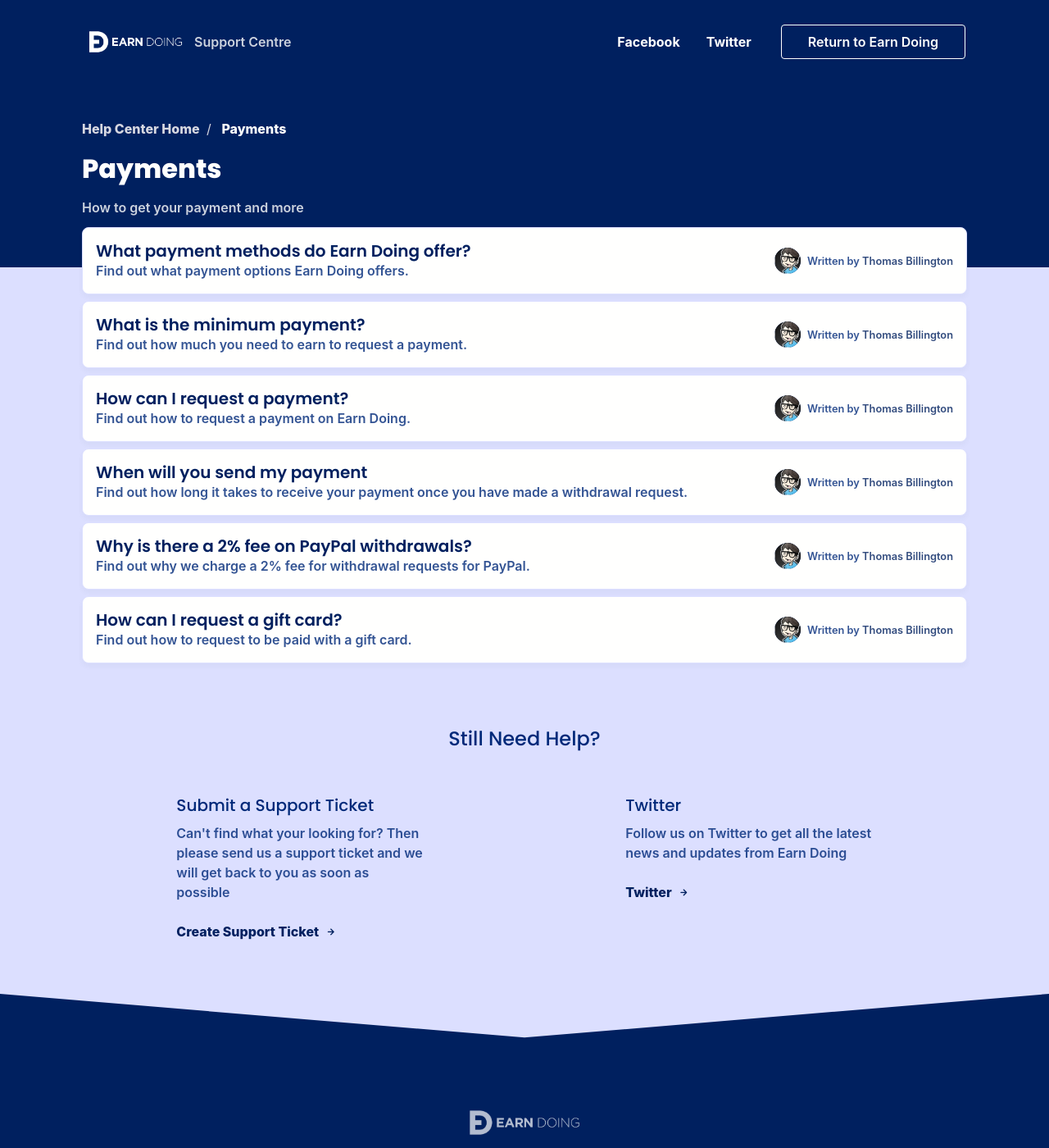
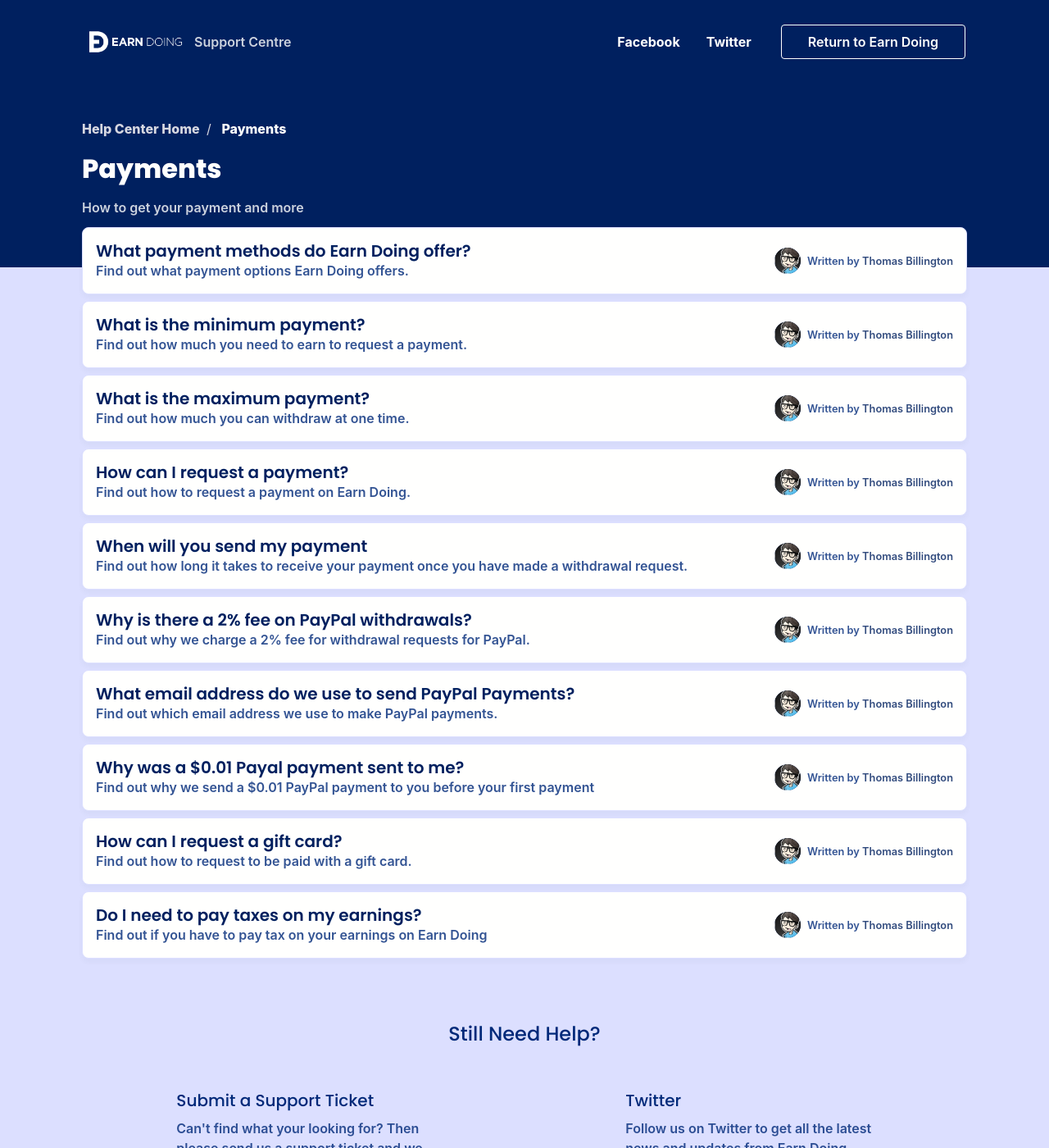
Before and after one commit to TomBillingtonUK/earndoing.github.io, a Jekyll site: the page built from payments.html, in a window 1280 px wide and 1400 px high. Shown: the whole window at 82% size. Built offline with Jekyll 4.4.1, drawn with Linux system fonts in a browser that asks for light colours; nearby versions of some CDN libraries; some web fonts are replaced; comment, search, counter and statistics services are not loaded.

Commit message:
Completed Payments Section for Now

````diff
--- a/_data/category_list.yml
+++ b/_data/category_list.yml
@@ -10,7 +10,7 @@
 payments:
   name: Payments
   description: How to get your payment and more
-  size: 6
+  size: 10
 referrals:
   name: Referrals
   description: Find out more information about direct and rented referrals
@@ -18,4 +18,4 @@
 contests:
   name: Contests
   description: Find out about the contests and promotions we run on Earn Doing
-  size: 1
+  size: 2
--- /dev/null
+++ b/_posts/payments/2020-06-30-maximum-payment.md
@@ -0,0 +1,18 @@
+---
+layout: post
+title: "What is the maximum payment?"
+date: 2020-06-29 00:00:00 -0000
+category: payments
+author: tom
+short-description: Find out how much you can withdraw at one time.
+---
+
+-----
+
+# What is the maximum payment?
+
+Due to limitations in the script Earn Doing runs on there is a maximum payment limit of $999.00 per request.
+
+If you are wondering how to request a payment, please visit the following help articles:
+
+[How to request a payment?](/payments/request-payment)
--- /dev/null
+++ b/_posts/payments/2020-06-30-paypal-address.md
@@ -0,0 +1,18 @@
+---
+layout: post
+title: "What email address do we use to send PayPal Payments?"
+date: 2020-06-25 00:00:00 -0000
+category: payments
+author: tom
+short-description: Find out which email address we use to make PayPal payments.
+---
+
+-----
+
+# What email address do we use to send PayPal Payments?
+
+All PayPal payments made by Earn Doing will be from the email address paypal@incentivemarketingcompany.com.
+
+If you are wondering how to request a payment, please visit the following help articles:
+
+[How to request a payment?](/payments/request-payment)
--- /dev/null
+++ b/_posts/payments/2020-06-30-paypal-verification-payment.md
@@ -0,0 +1,24 @@
+---
+layout: post
+title: "Why was a $0.01 Payal payment sent to me?"
+date: 2020-06-24 00:00:00 -0000
+category: payments
+author: tom
+short-description: Find out why we send a $0.01 PayPal payment to you before your first payment
+---
+
+-----
+
+# Why was a $0.01 Payal payment sent to me?
+
+When you make your first withdrawal, our payments team will send $0.01 to your PayPal account, which is one of our anti-fraud checks, where we are checking that:
+- Your account details on Earn Doing match those on your PayPal account.
+- Your location on Earn Doing matches where you created and verified your PayPal account.
+
+If you fail the checks above, then your account will be suspended for breeching the following terms of service.
+
+```You must provide valid and truthful information while using the site. This means during registration while communicating with Earn Doing and while completing Earn Doing offers```
+
+If suspended, for this reason, we will not reopen your account if you contact us.
+
+If you have any concerns about this check, then please [submit a support ticket](https://www.earndoing.com/sites/contact.aspx).
--- /dev/null
+++ b/_posts/payments/2020-06-30-tax.md
@@ -0,0 +1,16 @@
+---
+layout: post
+title: "Do I need to pay taxes on my earnings?"
+date: 2020-06-22 00:00:00 -0000
+category: payments
+author: tom
+short-description: Find out if you have to pay tax on your earnings on Earn Doing
+---
+
+-----
+
+# Do I need to pay taxes on my earnings?
+
+All money withdrawn from Earn Doing is a form of taxable income in the majority of countries.
+
+Earn Doing is not responsible for paying any tax on your behalf and you must declare any earnings to your local tax office.
````
Also changed, not shown: _posts/contests/2020-06-30-contest-participation.md (added, +14 -0 lines), _posts/payments/2020-06-30-gift-cards.md (+1 -1 lines), README.md.
